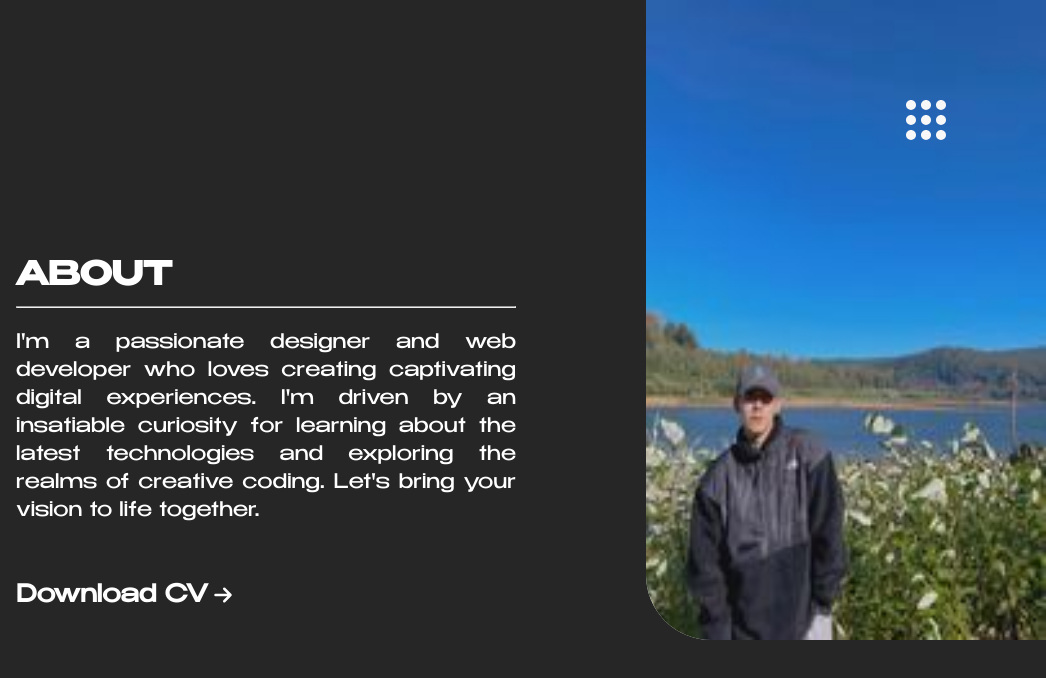
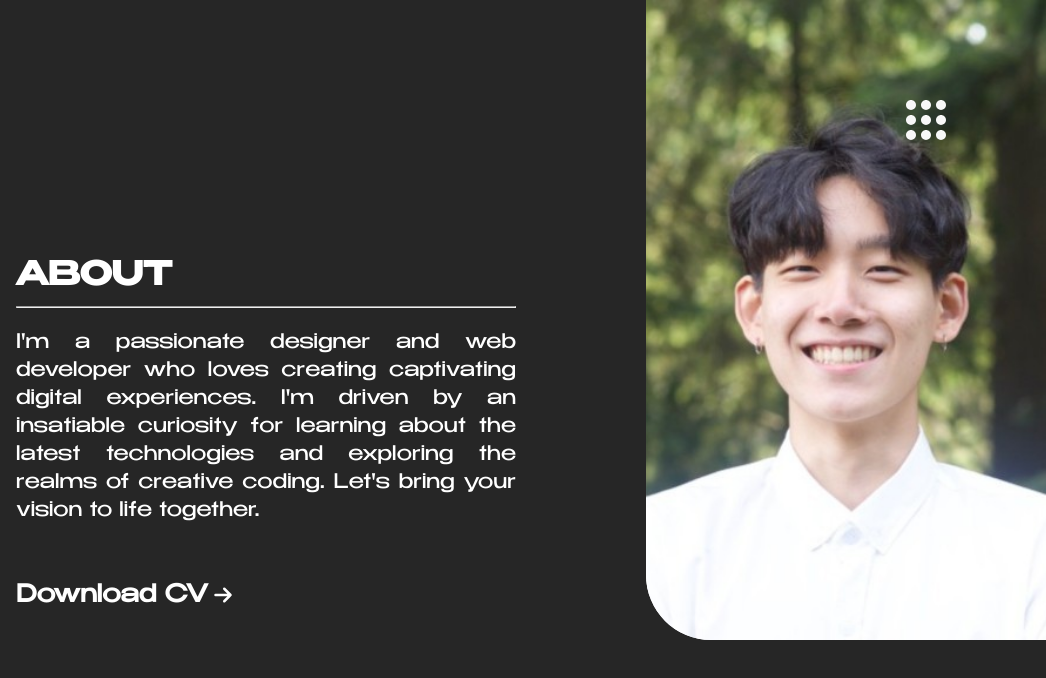
Before and after one commit to bshin132/portfolio2024, a website: page about.html in a window 1280 px wide. Shown: the full height of the page, 234-1280 px from the left. Drawn offline with nearby package versions, Linux system fonts and the light colour scheme.

Commit message:
finish rough draft

```diff
--- a/about.html
+++ b/about.html
@@ -38,7 +38,7 @@
       </a>
     </div>
   </main>
-  <img src="images/meinnature.jpg" class="me animate__animated animate__fadeInDownBig" />
+  <img src="images/mypicture.jpg" class="me animate__animated animate__fadeInDownBig" />
 </body>
 
 </html>
--- a/overlay.css
+++ b/overlay.css
@@ -33,7 +33,7 @@ html {
 #nav-toggle:checked::before {
     content: '\f00d';
     color: #fff;
-    transition: 0.2s linear 0.2s;
+    transition: 0.3s linear 0.3s;
 }
 
 #nav-toggle:checked~.navbar {
@@ -51,7 +51,7 @@ html {
     align-items: flex-start;
     justify-content: center;
     flex-flow: column;
-    padding: 0 20%;
+    padding: 0 25%;
     font-family: "benzin-semibold";
 }
 
--- a/styles/about.css
+++ b/styles/about.css
@@ -49,6 +49,7 @@ main>p {
     z-index: -100;
     width: 400px;
     height: 80%;
+    object-fit: cover;
     border-radius: 0 0 0 65px;
     position: absolute;
     right: 0;
@@ -62,11 +63,6 @@ main>p {
     color: #fff;
     margin-top: 35px;
     display: flex;
-}
-
-.view-project>h2,
-img {
-    cursor: pointer;
 }
 
 .arrow {
```
Also changed, not shown: index.html (+2 -3 lines).
